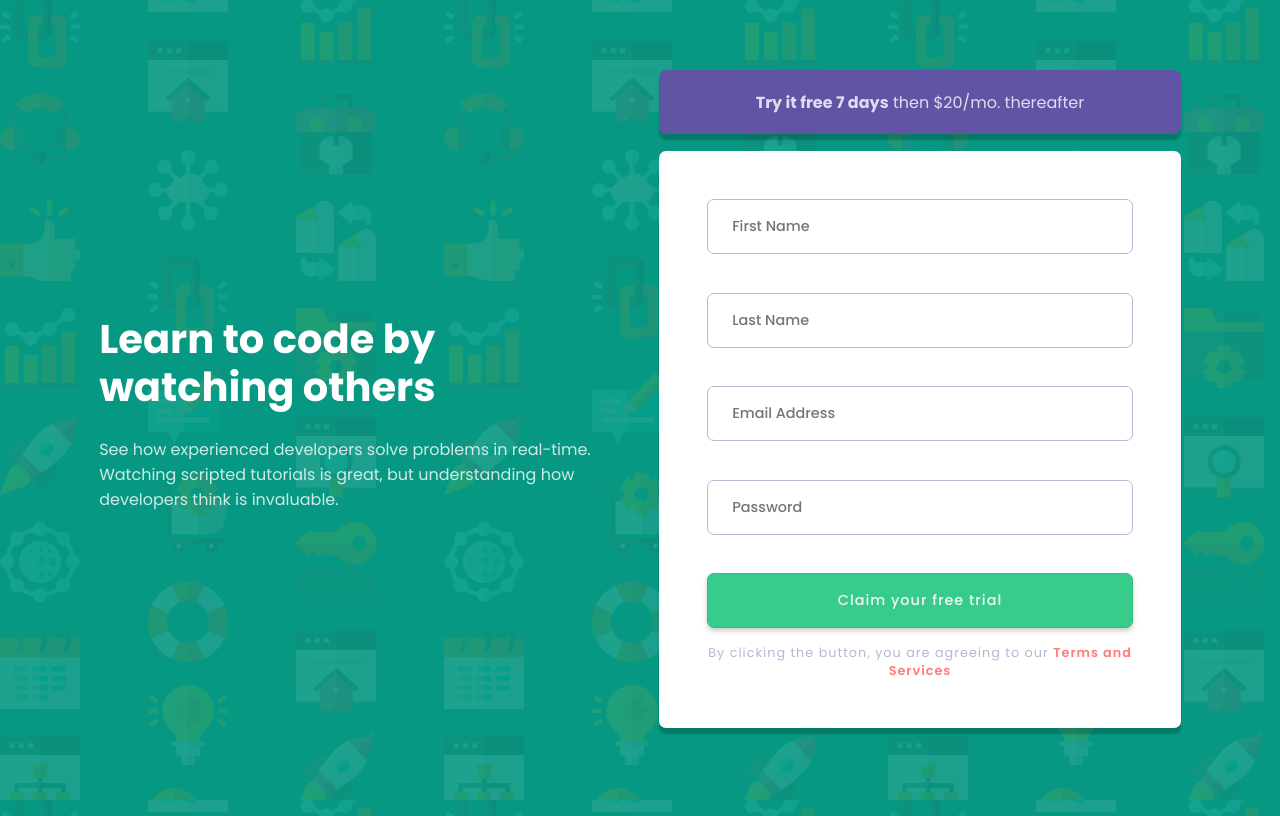
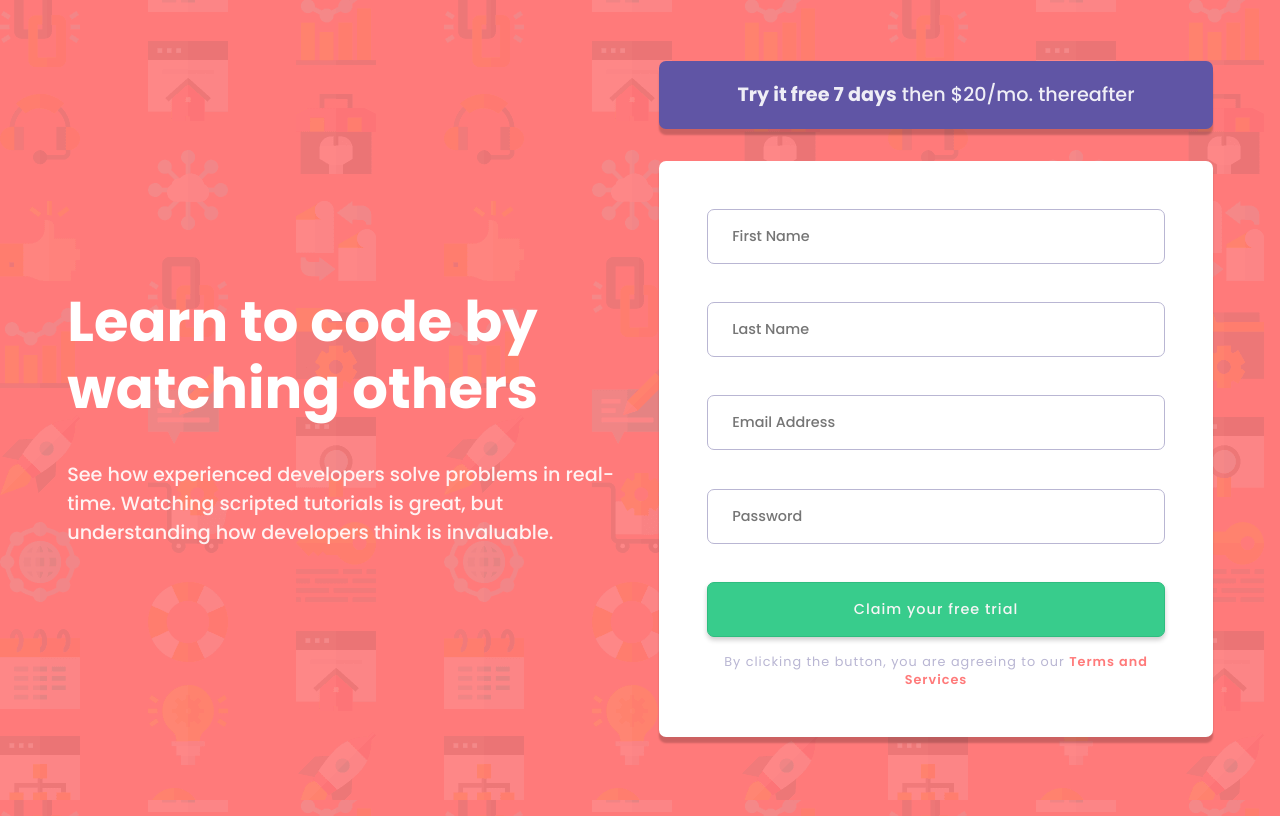
Before and after one commit to mehmet-emin-git/signUp-form, a plain HTML site: page index.html in a window 1280 px wide. Drawn offline with Linux system fonts and the light colour scheme.

Commit message:
fixing the container width and the font sizes

```diff
--- a/style.css
+++ b/style.css
@@ -12,7 +12,6 @@
   --blue: hsl(248, 32%, 49%);
   --dark-blue: hsl(249, 10%, 26%);
   --grayish-blue: hsl(246, 25%, 77%);
-  --bg: hsl(171, 92%, 31%);
 }
 
 /* -------------------------- Global Styles ----------------------- */
@@ -21,7 +20,7 @@ body {
   font-family: "Poppins", sans-serif;
   font-size: 16px;
   color: white;
-  background-color: var(--bg);
+  background-color: var(--red);
   background-image: url(./images/bg-intro-desktop.png);
 }
 
@@ -34,7 +33,7 @@ body {
   margin: 0 auto;
   padding: 2.5rem;
   min-height: 100vh;
-  max-width: 1200px;
+  max-width: 1270px;
 }
 
 .container > div {
@@ -43,12 +42,14 @@ body {
 }
 
 h1 {
-  font-size: 2.5rem;
+  font-size: 3.5rem;
   line-height: 1.2;
 }
 
 p {
-  opacity: 0.8;
+  opacity: 0.9;
+  font-weight: 500;
+  font-size: 1.2rem;
 }
 
 .box {
@@ -67,6 +68,7 @@ p {
 .blue-box {
   padding: 1.2rem;
   background-color: var(--blue);
+  margin-bottom: 2rem;
 }
 
 input {
```
